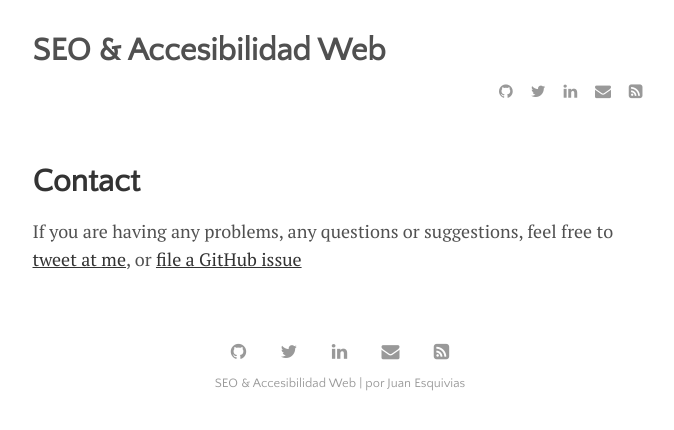
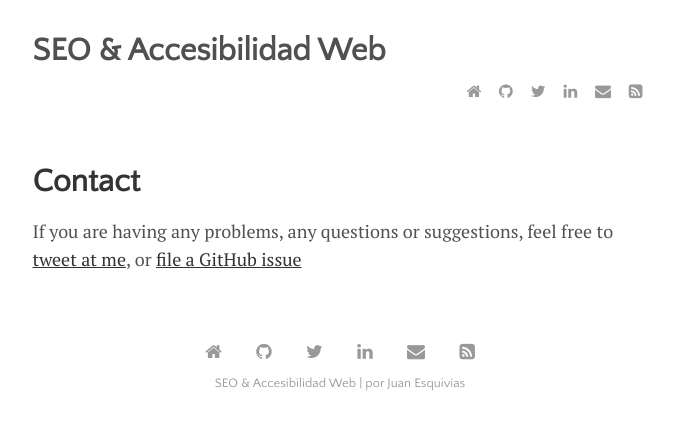
Before and after one commit to JuanEsquiviasO/blog, a Jekyll site: the page built from menu/contact.md, in a window 1280 px wide. Shown: the top 430 px of the page, without its empty margins (300-974 px from the left). Built offline with Jekyll 4.4.1, drawn with Linux system fonts in a browser that asks for light colours.

Commit message:
Add icon home

```diff
--- a/_data/settings.yml
+++ b/_data/settings.yml
@@ -13,6 +13,8 @@
 
 # Available social icons are powered by Font Awesome, so you can use any icon that they offer
 social:
+
+- {icon: 'home', link: 'https://juanesquiviaso.github.io'}
 - {icon: 'github', link: 'https://github.com/JuanEsquiviasO'}
 - {icon: 'twitter', link: 'https://twitter.com/JuanEsquiviasO'}
 - {icon: 'linkedin', link: 'https://pe.linkedin.com/in/juanesquivias'}
--- a/assets/css/main.css
+++ b/assets/css/main.css
@@ -363,6 +363,19 @@
   padding-right: 10px;
 }
 
+.fa-home {
+  padding: 5px;
+	-o-transition:.5s;
+  	-ms-transition:.5s;
+  	-moz-transition:.5s;
+  	-webkit-transition:.5s;
+  	transition: .5s;
+}
+
+.fa-home:hover {
+	color: #000000;
+}
+
 .fa-envelope {
   padding: 5px;
 	-o-transition:.5s;
```
